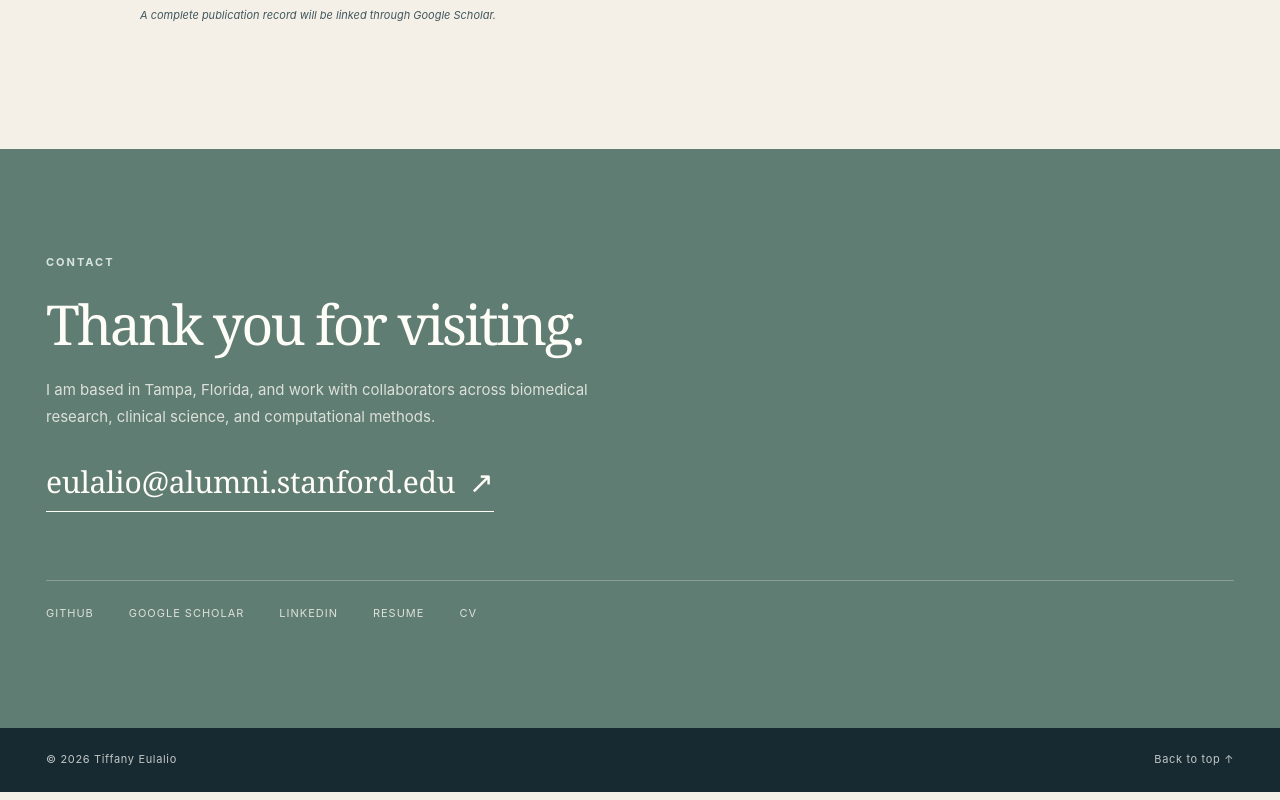
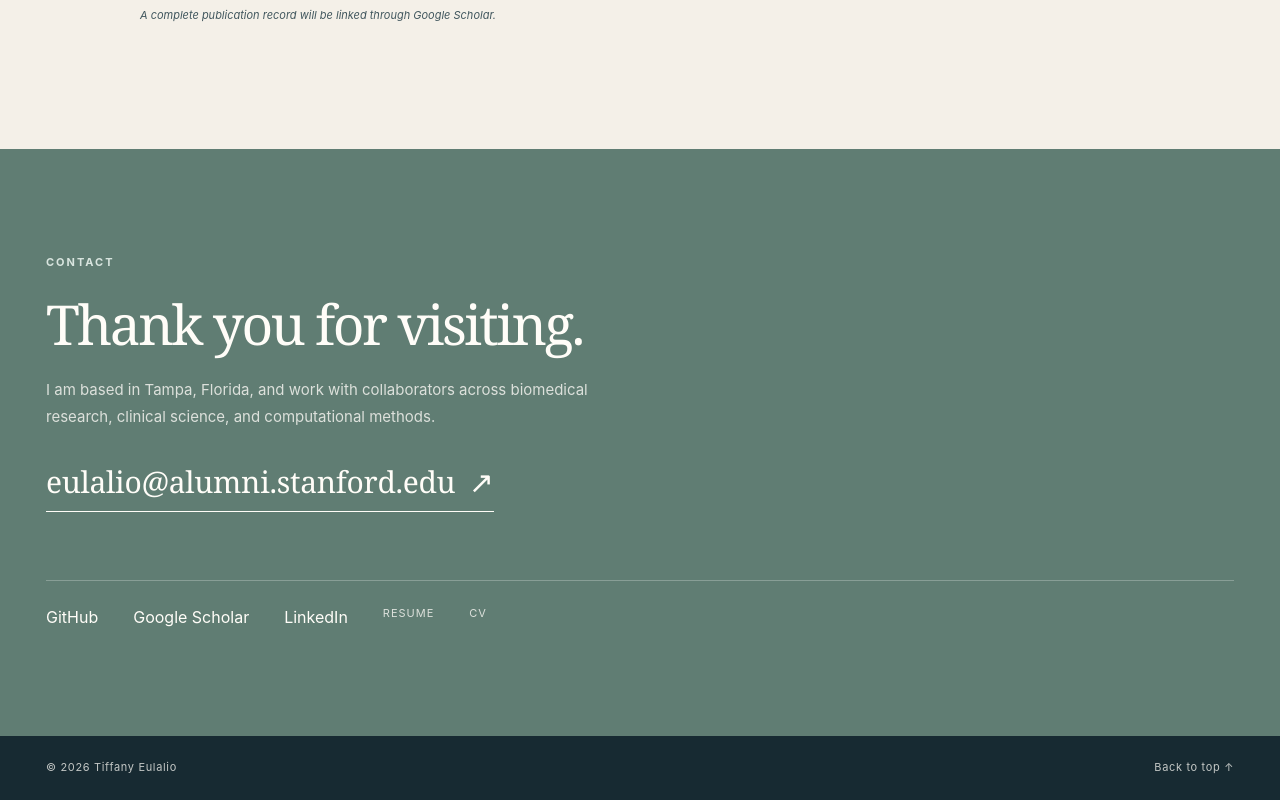
Before and after one commit to tyeulalio/tyeulalio.github.io, a Next.js app: page / in a window 1280 px wide. Shown: the part 4572-5372 px from the top of the page. Built offline with nearby package versions, Linux system fonts and the light colour scheme.

Commit message:
Add professional profile links

```diff
--- a/app/page.tsx
+++ b/app/page.tsx
@@ -219,9 +219,23 @@ export default function Home() {
           eulalio@alumni.stanford.edu <span aria-hidden="true">↗</span>
         </a>
         <div className="contact-links" aria-label="Additional links">
-          <span>GitHub</span>
-          <span>Google Scholar</span>
-          <span>LinkedIn</span>
+          <a href="https://github.com/tyeulalio/" target="_blank" rel="noreferrer">
+            GitHub
+          </a>
+          <a
+            href="https://scholar.google.com/citations?user=MCfaK84AAAAJ&hl=en"
+            target="_blank"
+            rel="noreferrer"
+          >
+            Google Scholar
+          </a>
+          <a
+            href="https://www.linkedin.com/in/tiffany-eulalio/"
+            target="_blank"
+            rel="noreferrer"
+          >
+            LinkedIn
+          </a>
           <span>Resume</span>
           <span>CV</span>
         </div>
```
